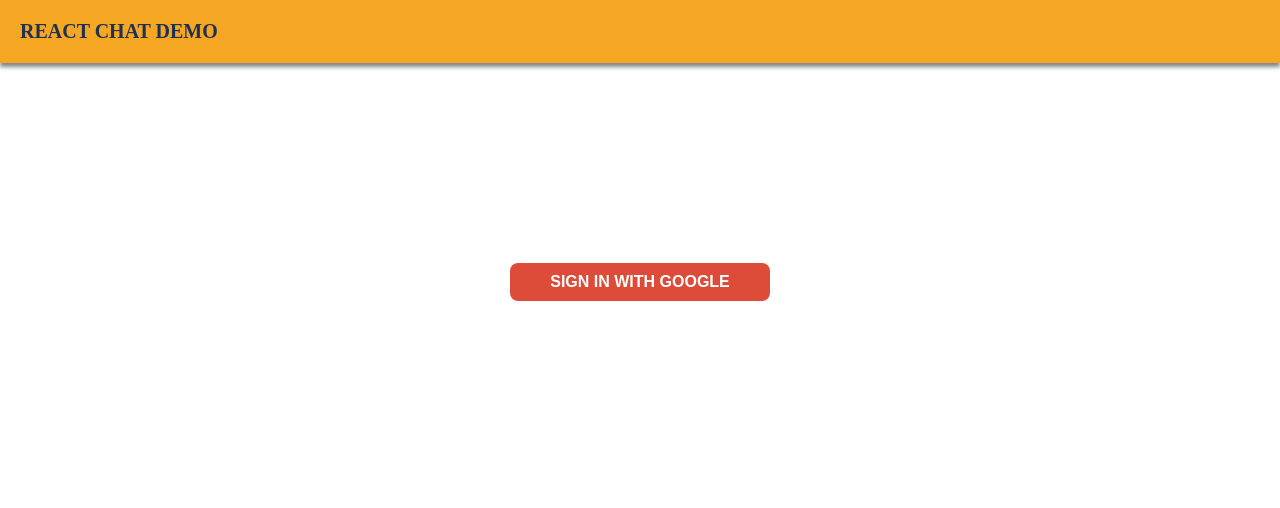
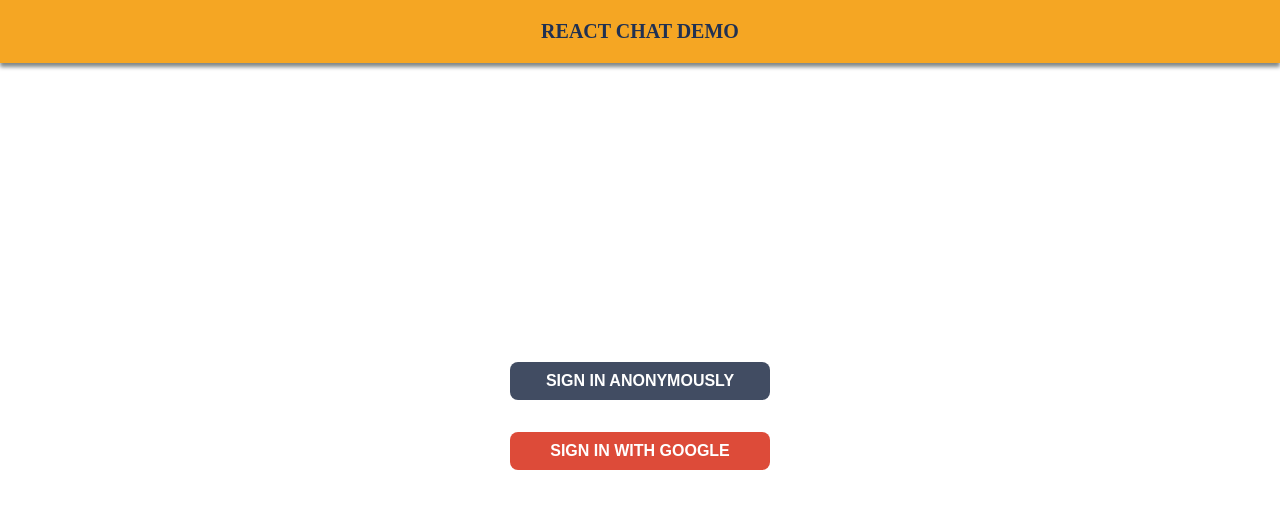
Before and after one commit to chrisureza/react-chat, a React (Create React App) app: page / in a window 1280 px wide. Shown: the top 508 px of the page. Built offline with nearby package versions, Linux system fonts and the light colour scheme.

Commit message:
Anonymously Login implemented

```diff
--- a/src/views/Login/Login.js
+++ b/src/views/Login/Login.js
@@ -6,6 +6,7 @@ import "react-toastify/dist/ReactToastify.css";
 import { appFirebase, appFirestore } from "../../firebase.config";
 import "./Login.scss";
 import constants from "../../utils/constants";
+import images from "../../utils/images";
 
 const Login = (props) => {
   const [isLoading, setIsLoading] = useState(true);
@@ -26,7 +27,70 @@ const Login = (props) => {
     }
   };
 
-  const onLoginPress = () => {
+  const onAnonymouslyLoginPress = () => {
+    setIsLoading(true);
+    appFirebase
+      .auth()
+      .signInAnonymously()
+      .then(async result => {
+        let user = result.user;
+        if (user) {
+          const result = await appFirestore
+            .collection(constants.NODE_USERS)
+            .where(constants.ID, "==", user.uid)
+            .get();
+
+          if (result.docs.length === 0) {
+            // Set new data since this is a new user
+            appFirestore
+              .collection("users")
+              .doc(user.uid)
+              .set({
+                id: user.uid,
+                nickname: "Anonymous",
+                aboutMe: "This is an anonymous account",
+                photoUrl: images.ic_default_avatar
+              })
+              .then(data => {
+                // Write user info to local
+                localStorage.setItem(constants.ID, user.uid);
+                localStorage.setItem(constants.NICKNAME, "Anonymous");
+                localStorage.setItem(constants.PHOTO_URL, images.ic_default_avatar);
+                setIsLoading(false);
+                props.showToast(1, "Login success");
+                props.history.push("/main");
+              });
+          } else {
+            // Write user info to local
+            localStorage.setItem(constants.ID, result.docs[0].data().id);
+            localStorage.setItem(
+              constants.NICKNAME,
+              result.docs[0].data().nickname
+            );
+            localStorage.setItem(
+              constants.PHOTO_URL,
+              result.docs[0].data().photoUrl
+            );
+            localStorage.setItem(
+              constants.ABOUT_ME,
+              result.docs[0].data().aboutMe
+            );
+            setIsLoading(false)
+            props.showToast(1, "Login success");
+            props.history.push("/main");
+          }
+          localStorage.setItem('isAnonymously', true);
+        } else {
+          props.showToast(0, "User info not available");
+        }
+      })
+      .catch((err) => {
+        props.showToast(0, err.message);
+        setIsLoading(false);
+      });
+  }
+
+  const onGoogleLoginPress = () => {
     setIsLoading(true);
     appFirebase
       .auth()
@@ -89,11 +153,16 @@ const Login = (props) => {
   };
 
   return (
-    <div className="viewRoot">
+    <div className="login-viewRoot">
       <div className="header">REACT CHAT DEMO</div>
-      <button className="btnLogin" type="submit" onClick={onLoginPress}>
-        SIGN IN WITH GOOGLE
+      <div className="login-btns-containers">
+        <button className="btnLogin btnLogin--anonymously" type="submit" onClick={onAnonymouslyLoginPress}>
+          SIGN IN ANONYMOUSLY
         </button>
+        <button className="btnLogin btnLogin--google" type="submit" onClick={onGoogleLoginPress}>
+          SIGN IN WITH GOOGLE
+        </button>
+      </div>
 
       {isLoading ? (
         <div className="viewLoading">
--- a/src/views/Login/Login.scss
+++ b/src/views/Login/Login.scss
@@ -1,7 +1,7 @@
-.viewRoot {
+.login-viewRoot {
   text-align: center;
   flex-direction: column;
-}
+
 
   .viewLoading {
     position: absolute;
@@ -16,6 +16,7 @@
   }
 
   .header {
+    text-align: center;
     font-weight: bold;
     font-size: 20px;
     color: #203152;
@@ -25,10 +26,18 @@
   }
 
   /* Button login */
+  .login-btns-containers {
+    position: absolute;
+    display: flex;
+    flex-direction: column;
+    height: calc(100% - 63px);
+    width: 100%;
+    align-items: center;
+    justify-content: center;
 
     .btnLogin {
-  background-color: #dd4b39;
       border: none;
+      margin-bottom: 32px;
       color: white;
       padding: 10px;
       width: 260px;
@@ -37,7 +46,16 @@
       align-self: center;
       border-radius: 8px;
       font-weight: bold;
-  margin-top: 200px;
       outline: 0;
       cursor: pointer;
+
+      &--google {
+        background-color: #dd4b39;
       }
+
+      &--anonymously {
+        background-color: #414c62;
+      }
+    }
+  }
+}
--- a/src/views/Main/Main.js
+++ b/src/views/Main/Main.js
@@ -132,7 +132,7 @@ const Main = props => {
   };
 
   return (
-    <div className="root">
+    <div className="main-root">
       {/* Header */}
       <div className="header">
         <div className="left-section">
--- a/src/views/Main/Main.scss
+++ b/src/views/Main/Main.scss
@@ -1,8 +1,8 @@
-.root {
+.main-root {
   text-align: center;
   flex-direction: column;
   display: flex;
-}
+
 
   .header {
     font-weight: bold;
@@ -243,3 +243,4 @@
     width: 100%;
     height: calc(100% - 63px);
   }
+}
--- a/src/views/Profile/Profile.js
+++ b/src/views/Profile/Profile.js
@@ -104,7 +104,7 @@ const Profile = props => {
   };
 
   return (
-    <div className="root">
+    <div className="profile-root">
       <div className="header">
         <div className="left-section">
           <i className="fa fa-chevron-left" onClick={() => props.history.push("/main")}></i>        </div>
--- a/src/views/Profile/Profile.scss
+++ b/src/views/Profile/Profile.scss
@@ -1,3 +1,5 @@
+.profile-root {
+
   .viewRoot {
     flex-direction: column;
   }
@@ -104,3 +106,4 @@ input::placeholder {
     height: 40px;
     padding: 5px;
   }
+}
```
Lines whose indentation alone changed are shown as unchanged.
